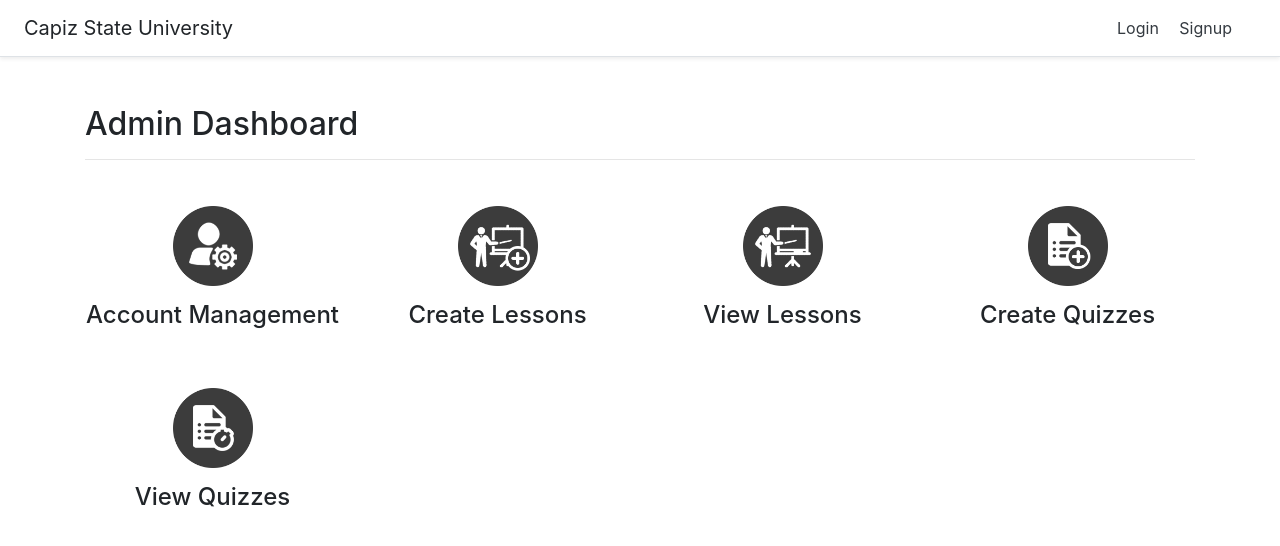
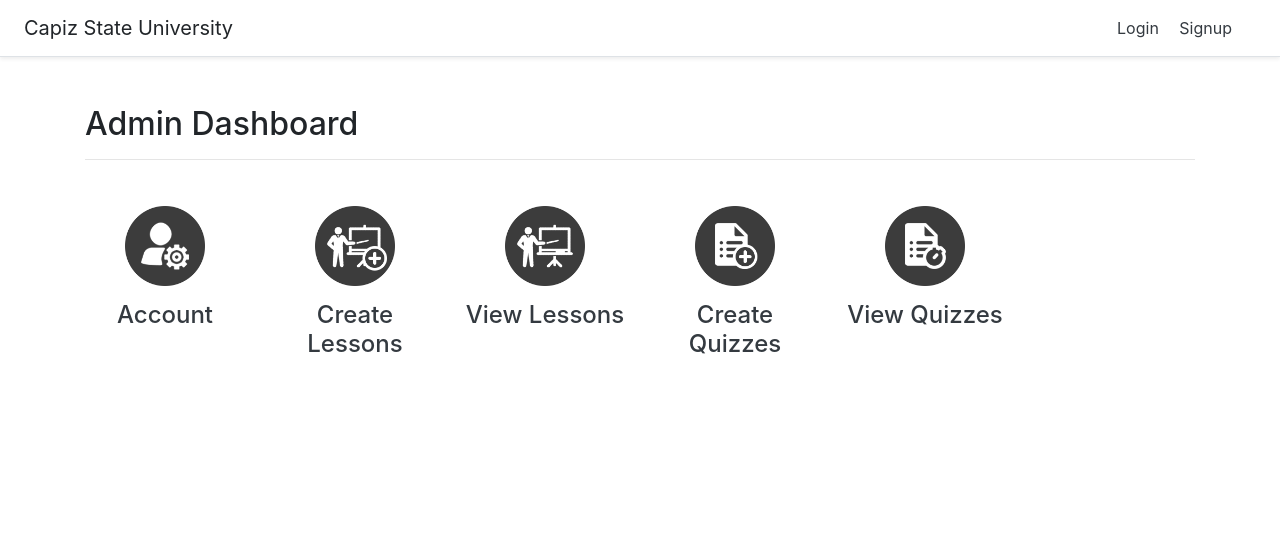
Before and after one commit to projectvelox/caipl, a PHP site: page /admin-dashboard.php in a window 1280 px wide. Shown: the top 546 px of the page. Run offline with PHP 8.4, Linux system fonts and the light colour scheme.

Commit message:
account-management

```diff
--- a/admin-dashboard.php
+++ b/admin-dashboard.php
@@ -13,25 +13,35 @@
   <div class="container mt-5">
     <h2>Admin Dashboard</h2><hr>
     <div class="row">
-      <div class="col-xs-6 col-md-3 caipl-dashboard-icons">
+      <div class="col-xs-6 col-md-2 caipl-dashboard-icons">
+        <a href="account-management.php" class="text-dark">
           <img src="assets/images/icons/account-management.png">
-        <h4>Account Management</h4>
+          <h4>Account</h4>
+        </a>
       </div>
-      <div class="col-xs-6 col-md-3 caipl-dashboard-icons">
+      <div class="col-xs-6 col-md-2 caipl-dashboard-icons">
+        <a href="#" class="text-dark">
           <img src="assets/images/icons/lesson-create.png">
           <h4>Create Lessons</h4>
+        </a>
       </div>
-      <div class="col-xs-6 col-md-3 caipl-dashboard-icons">
+      <div class="col-xs-6 col-md-2 caipl-dashboard-icons">
+        <a href="#" class="text-dark">
           <img src="assets/images/icons/lesson-view.png">
           <h4>View Lessons</h4>
+        </a>
       </div>
-      <div class="col-xs-6 col-md-3 caipl-dashboard-icons">
+      <div class="col-xs-6 col-md-2 caipl-dashboard-icons">
+        <a href="#" class="text-dark">
           <img class="" src="assets/images/icons/quiz-create.png">
           <h4>Create Quizzes</h4>
+        </a>
       </div>
-      <div class="col-xs-6 col-md-3 caipl-dashboard-icons">
+      <div class="col-xs-6 col-md-2 caipl-dashboard-icons">
+        <a href="#" class="text-dark">
           <img src="assets/images/icons/quiz-view.png">
           <h4>View Quizzes</h4>
+        </a>
       </div>
     </div>
   </div>
--- a/assets/css/style.css
+++ b/assets/css/style.css
@@ -17,6 +17,10 @@ html, body, .caipl-background {
 	height: 100px;
 	padding: 10px;
 	margin-bottom: 5px;
+}
+
+.caipl-dashboard-icons a {
+	text-decoration: none;
 }
 
 .caipl-dashboard-icons img:hover { transform: scale(1.1); }
```
Also changed, not shown: account-management.php (added, +20 -0 lines). Lines whose indentation alone changed are shown as unchanged.
